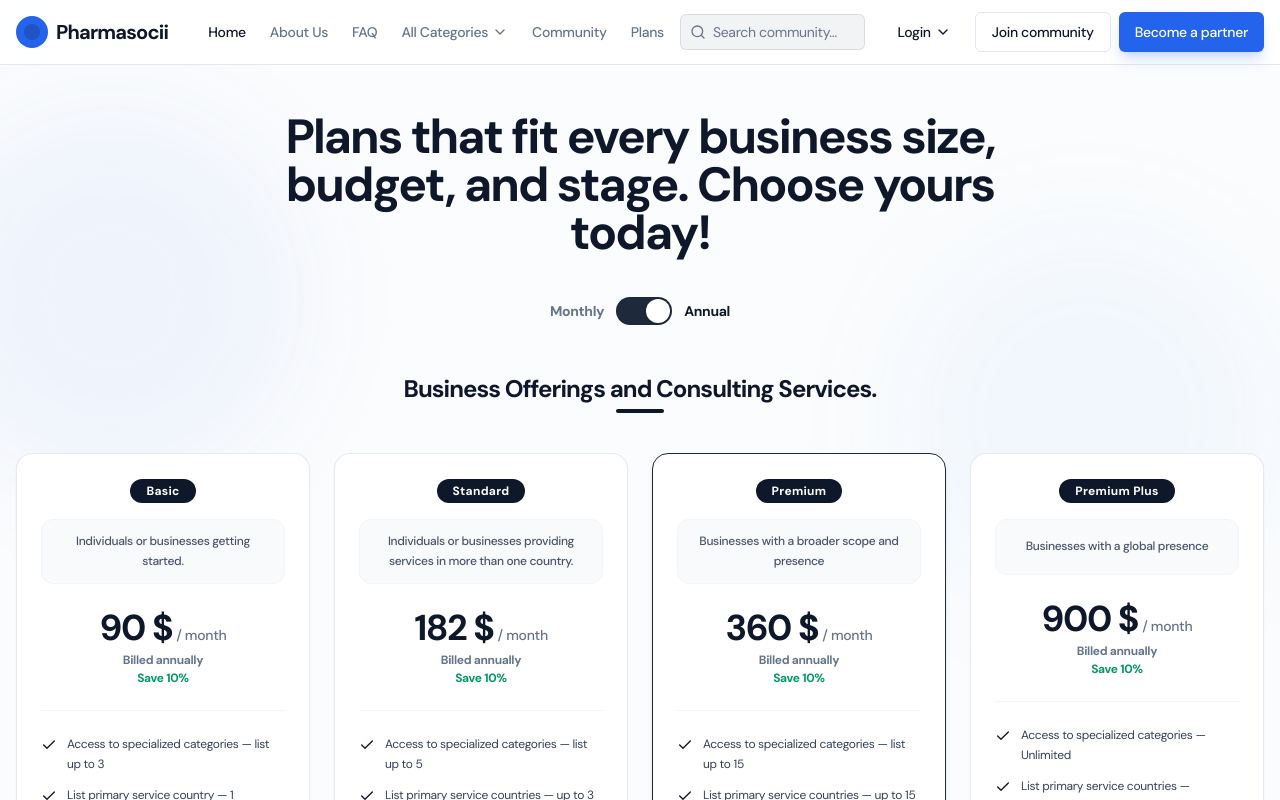
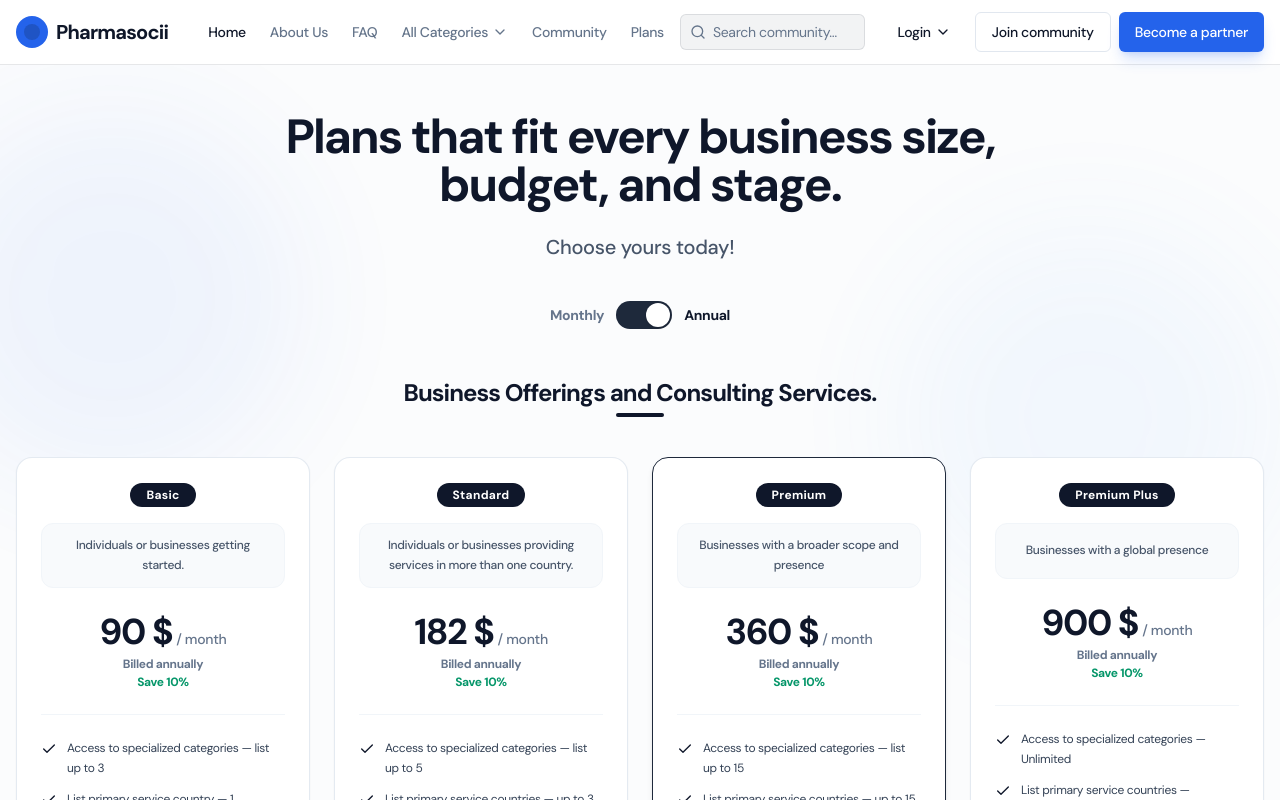
Before and after one commit to simran-kanda1/pharmasocii, a React (Vite) app: page /plans in a window 1280 px wide. Shown: the top 800 px of the page. Built offline with nearby package versions, Linux system fonts and the light colour scheme; no server answers.

Commit message:
UI: Make 'Choose yours today!' a subheading in Plans page

```diff
--- a/src/pages/Plans.tsx
+++ b/src/pages/Plans.tsx
@@ -252,8 +252,11 @@ export default function Plans() {
                 {/* Header */}
                 <div className="text-center max-w-3xl mx-auto space-y-6 mb-12">
                     <h1 className="text-3xl md:text-4xl lg:text-5xl font-extrabold tracking-tight text-slate-900 leading-tight">
-                        Plans that fit every business size, budget, and stage. Choose yours today!
+                        Plans that fit every business size, budget, and stage.
                     </h1>
+                    <p className="text-lg md:text-xl text-slate-600 font-medium">
+                        Choose yours today!
+                    </p>
 
                     {/* Monthly / Annual Toggle */}
                     <div className="inline-flex items-center gap-3 pt-4">
```
Also changed, not shown: 1 other file (tests, documents, lock files or other folders).
